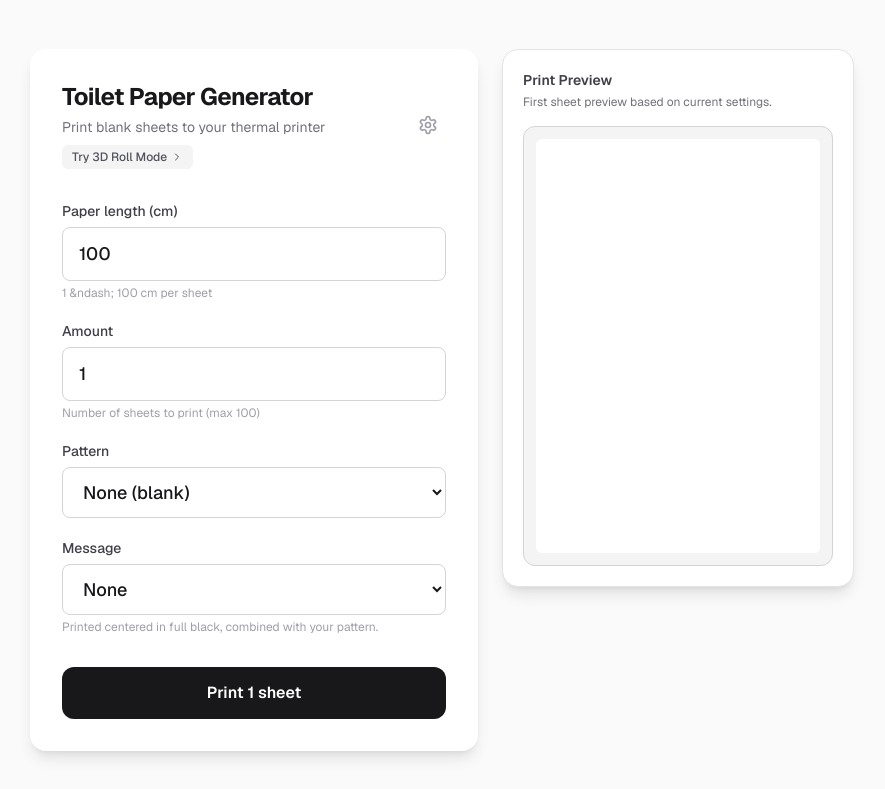
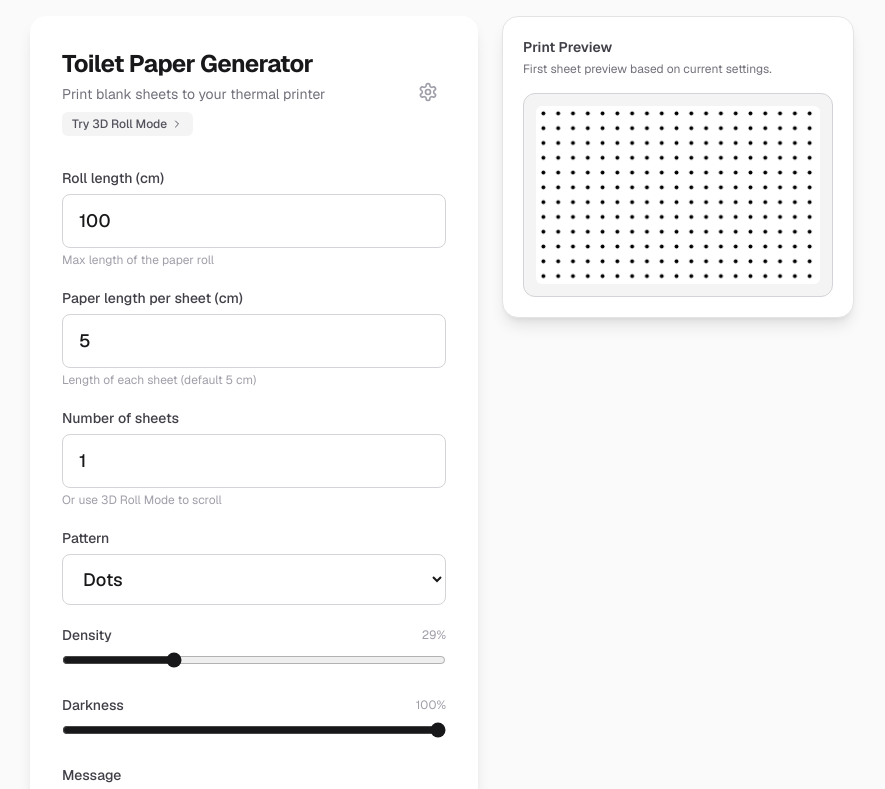
Before and after one commit to sanderdesnaijer/toilet-paper-generator, a Next.js app: page / in a window 1280 px wide. Shown: the top 789 px of the page, without its empty margins (198-1083 px from the left). Built offline with nearby package versions, Linux system fonts and the light colour scheme.

Commit message:
feat: show print sheets

```diff
--- a/src/app/page.tsx
+++ b/src/app/page.tsx
@@ -3,7 +3,6 @@
 import { useState, useTransition } from "react";
 import Link from "next/link";
 import { useSettings } from "@/contexts/SettingsContext";
-import { MAX_LENGTH_CM, MIN_LENGTH_CM } from "@/constants";
 import {
   printToiletPaper,
   type MessageType,
@@ -13,11 +12,10 @@ import { PrintPreview } from "@/components/PrintPreview";
 
 export default function Home() {
   const { settings, updateSettings } = useSettings();
-  const [lengthCm, setLengthCm] = useState("100");
   const [amount, setAmount] = useState("1");
-  const [pattern, setPattern] = useState<PatternType>("none");
+  const [pattern, setPattern] = useState<PatternType>("dots");
   const [messageType, setMessageType] = useState<MessageType>("none");
-  const [patternStrength, setPatternStrength] = useState(50);
+  const [patternStrength, setPatternStrength] = useState(29);
   const [patternDarkness, setPatternDarkness] = useState(100);
   const [showSettings, setShowSettings] = useState(false);
   const [isPrinting, startPrinting] = useTransition();
@@ -26,14 +24,15 @@ export default function Home() {
     message: string;
   } | null>(null);
 
-  const parsedLength = parseFloat(lengthCm);
+  const maxLengthCm = parseFloat(settings.rollLength) || 100;
+  const paperLengthCm = parseFloat(settings.paperLength) || 5;
   const parsedAmount = parseInt(amount, 10);
 
   function handlePrint() {
     setResult(null);
     startPrinting(async () => {
       const res = await printToiletPaper(
-        parsedLength,
+        paperLengthCm,
         parsedAmount,
         settings,
         pattern,
@@ -151,22 +150,45 @@ export default function Home() {
           <div className="flex flex-col gap-5">
             <div>
               <label
-                htmlFor="length"
+                htmlFor="rollLength"
                 className="mb-1.5 block text-sm font-medium text-zinc-700 dark:text-zinc-300"
               >
-                Paper length (cm)
+                Roll length (cm)
               </label>
               <input
-                id="length"
+                id="rollLength"
                 type="text"
                 inputMode="decimal"
-                value={lengthCm}
-                onChange={(e) => setLengthCm(e.target.value)}
+                value={settings.rollLength}
+                onChange={(e) => updateSettings({ rollLength: e.target.value })}
+                placeholder="100"
+                className="w-full rounded-lg border border-zinc-300 bg-white px-4 py-3 text-lg font-medium text-zinc-900 placeholder-zinc-400 focus:border-zinc-500 focus:outline-none focus:ring-1 focus:ring-zinc-500 dark:border-zinc-600 dark:bg-zinc-800 dark:text-zinc-100 dark:placeholder-zinc-500"
+              />
+              <p className="mt-1 text-xs text-zinc-400">
+                Max length of the paper roll
+              </p>
+            </div>
+
+            <div>
+              <label
+                htmlFor="paperLength"
+                className="mb-1.5 block text-sm font-medium text-zinc-700 dark:text-zinc-300"
+              >
+                Paper length per sheet (cm)
+              </label>
+              <input
+                id="paperLength"
+                type="text"
+                inputMode="decimal"
+                value={settings.paperLength}
+                onChange={(e) =>
+                  updateSettings({ paperLength: e.target.value })
+                }
                 placeholder="5"
                 className="w-full rounded-lg border border-zinc-300 bg-white px-4 py-3 text-lg font-medium text-zinc-900 placeholder-zinc-400 focus:border-zinc-500 focus:outline-none focus:ring-1 focus:ring-zinc-500 dark:border-zinc-600 dark:bg-zinc-800 dark:text-zinc-100 dark:placeholder-zinc-500"
               />
               <p className="mt-1 text-xs text-zinc-400">
-                {`${MIN_LENGTH_CM} &ndash; ${MAX_LENGTH_CM} cm per sheet`}
+                Length of each sheet (default 5 cm)
               </p>
             </div>
 
@@ -175,7 +197,7 @@ export default function Home() {
                 htmlFor="amount"
                 className="mb-1.5 block text-sm font-medium text-zinc-700 dark:text-zinc-300"
               >
-                Amount
+                Number of sheets
               </label>
               <input
                 id="amount"
@@ -187,7 +209,7 @@ export default function Home() {
                 className="w-full rounded-lg border border-zinc-300 bg-white px-4 py-3 text-lg font-medium text-zinc-900 placeholder-zinc-400 focus:border-zinc-500 focus:outline-none focus:ring-1 focus:ring-zinc-500 dark:border-zinc-600 dark:bg-zinc-800 dark:text-zinc-100 dark:placeholder-zinc-500"
               />
               <p className="mt-1 text-xs text-zinc-400">
-                Number of sheets to print (max 100)
+                Or use 3D Roll Mode to scroll
               </p>
             </div>
 
@@ -288,7 +310,7 @@ export default function Home() {
           {/* Print Button */}
           <button
             onClick={handlePrint}
-            disabled={isPrinting || !(parsedLength > 0) || !(parsedAmount > 0)}
+            disabled={isPrinting || !(maxLengthCm > 0) || !(parsedAmount > 0)}
             className="w-full rounded-xl bg-zinc-900 px-6 py-3.5 text-base font-semibold text-white transition-all hover:bg-zinc-800 active:scale-[0.98] disabled:cursor-not-allowed disabled:opacity-50 dark:bg-zinc-100 dark:text-zinc-900 dark:hover:bg-zinc-200"
           >
             {isPrinting ? (
@@ -334,7 +356,7 @@ export default function Home() {
         </main>
 
         <PrintPreview
-          lengthCm={parsedLength}
+          lengthCm={paperLengthCm}
           amount={parsedAmount}
           pattern={pattern}
           patternStrength={patternStrength}
--- a/src/app/roll/page.tsx
+++ b/src/app/roll/page.tsx
@@ -9,16 +9,14 @@ import {
   type PatternType,
 } from "../actions";
 import { ToiletRoll } from "@/components/ToiletRoll";
-import { MAX_LENGTH_CM } from "@/constants";
 
 export default function RollPage() {
   const { settings, updateSettings } = useSettings();
   const [lengthCm, setLengthCm] = useState(0);
-  const [manualLength, setManualLength] = useState("0");
-  const [amount, setAmount] = useState("1");
-  const [pattern, setPattern] = useState<PatternType>("none");
+  const [sheetCount, setSheetCount] = useState(0);
+  const [pattern, setPattern] = useState<PatternType>("dots");
   const [messageType, setMessageType] = useState<MessageType>("none");
-  const [patternStrength, setPatternStrength] = useState(50);
+  const [patternStrength, setPatternStrength] = useState(29);
   const [patternDarkness, setPatternDarkness] = useState(100);
   const [showSettings, setShowSettings] = useState(false);
   const [isPrinting, startPrinting] = useTransition();
@@ -27,34 +25,23 @@ export default function RollPage() {
     message: string;
   } | null>(null);
 
-  // Sync from 3D roll → manual input
-  const [externalLength, setExternalLength] = useState<number | undefined>(
-    undefined,
-  );
+  const maxLengthCm = parseFloat(settings.rollLength) || 100;
+  const paperLengthCm = parseFloat(settings.paperLength) || 5;
 
   const handleRollLengthChange = useCallback((newLength: number) => {
     setLengthCm(newLength);
-    setManualLength(newLength.toFixed(1));
   }, []);
 
-  // Sync from manual input → 3D roll
-  function handleManualLengthChange(value: string) {
-    setManualLength(value);
-    const parsed = parseFloat(value);
-    if (!isNaN(parsed) && parsed >= 0) {
-      setLengthCm(parsed);
-      setExternalLength(parsed);
-    }
-  }
-
-  const parsedAmount = parseInt(amount, 10);
+  const handleSheetCountChange = useCallback((count: number) => {
+    setSheetCount(count);
+  }, []);
 
   function handlePrint() {
     setResult(null);
     startPrinting(async () => {
       const res = await printToiletPaper(
         lengthCm,
-        parsedAmount,
+        sheetCount,
         settings,
         pattern,
         patternStrength,
@@ -131,9 +118,7 @@ export default function RollPage() {
                 id="printerIp"
                 type="text"
                 value={settings.printerIp}
-                onChange={(e) =>
-                  updateSettings({ printerIp: e.target.value })
-                }
+                onChange={(e) => updateSettings({ printerIp: e.target.value })}
                 placeholder="192.168.1.56"
                 className="w-full rounded-lg border border-zinc-300 bg-white px-3 py-2 text-sm text-zinc-900 placeholder-zinc-400 focus:border-zinc-500 focus:outline-none focus:ring-1 focus:ring-zinc-500 dark:border-zinc-600 dark:bg-zinc-700 dark:text-zinc-100 dark:placeholder-zinc-500"
               />
@@ -166,8 +151,9 @@ export default function RollPage() {
         <div className="w-full lg:flex-1">
           <ToiletRoll
             onLengthChange={handleRollLengthChange}
-            externalLength={externalLength}
-            maxLengthCm={MAX_LENGTH_CM}
+            onSheetCountChange={handleSheetCountChange}
+            maxLengthCm={maxLengthCm}
+            paperLengthCm={paperLengthCm}
             pattern={pattern}
             patternStrength={patternStrength}
             patternDarkness={patternDarkness}
@@ -176,47 +162,47 @@ export default function RollPage() {
 
         {/* Controls sidebar */}
         <aside className="flex w-full flex-col gap-5 rounded-2xl bg-white p-6 shadow-lg dark:bg-zinc-900 lg:w-80">
-          {/* Manual length override */}
+          {/* Roll length setting */}
           <div>
             <label
-              htmlFor="manualLength"
+              htmlFor="rollLength"
               className="mb-1.5 block text-sm font-medium text-zinc-700 dark:text-zinc-300"
             >
-              Paper length (cm)
+              Roll length (cm)
             </label>
             <input
-              id="manualLength"
+              id="rollLength"
               type="text"
               inputMode="decimal"
-              value={manualLength}
-              onChange={(e) => handleManualLengthChange(e.target.value)}
-              placeholder="0"
+              value={settings.rollLength}
+              onChange={(e) => updateSettings({ rollLength: e.target.value })}
+              placeholder="100"
               className="w-full rounded-lg border border-zinc-300 bg-white px-4 py-3 text-lg font-medium tabular-nums text-zinc-900 placeholder-zinc-400 focus:border-zinc-500 focus:outline-none focus:ring-1 focus:ring-zinc-500 dark:border-zinc-600 dark:bg-zinc-800 dark:text-zinc-100 dark:placeholder-zinc-500"
             />
             <p className="mt-1 text-xs text-zinc-400">
-              Drag the 3D roll or type manually
+              Max length of the paper roll
             </p>
           </div>
 
-          {/* Amount */}
+          {/* Paper length per sheet */}
           <div>
             <label
-              htmlFor="amount"
+              htmlFor="paperLength"
               className="mb-1.5 block text-sm font-medium text-zinc-700 dark:text-zinc-300"
             >
-              Amount
+              Paper length per sheet (cm)
             </label>
             <input
-              id="amount"
+              id="paperLength"
               type="text"
-              inputMode="numeric"
-              value={amount}
-              onChange={(e) => setAmount(e.target.value)}
-              placeholder="1"
-              className="w-full rounded-lg border border-zinc-300 bg-white px-4 py-3 text-lg font-medium text-zinc-900 placeholder-zinc-400 focus:border-zinc-500 focus:outline-none focus:ring-1 focus:ring-zinc-500 dark:border-zinc-600 dark:bg-zinc-800 dark:text-zinc-100 dark:placeholder-zinc-500"
+              inputMode="decimal"
+              value={settings.paperLength}
+              onChange={(e) => updateSettings({ paperLength: e.target.value })}
+              placeholder="5"
+              className="w-full rounded-lg border border-zinc-300 bg-white px-4 py-3 text-lg font-medium tabular-nums text-zinc-900 placeholder-zinc-400 focus:border-zinc-500 focus:outline-none focus:ring-1 focus:ring-zinc-500 dark:border-zinc-600 dark:bg-zinc-800 dark:text-zinc-100 dark:placeholder-zinc-500"
             />
             <p className="mt-1 text-xs text-zinc-400">
-              Number of sheets to print (max 100)
+              Scroll the roll to set the number of sheets
             </p>
           </div>
 
@@ -312,7 +298,7 @@ export default function RollPage() {
           {/* Print Button */}
           <button
             onClick={handlePrint}
-            disabled={isPrinting || lengthCm <= 0 || !(parsedAmount > 0)}
+            disabled={isPrinting || sheetCount <= 0}
             className="w-full rounded-xl bg-zinc-900 px-6 py-3.5 text-base font-semibold text-white transition-all hover:bg-zinc-800 active:scale-[0.98] disabled:cursor-not-allowed disabled:opacity-50 dark:bg-zinc-100 dark:text-zinc-900 dark:hover:bg-zinc-200"
           >
             {isPrinting ? (
@@ -338,8 +324,10 @@ export default function RollPage() {
                 </svg>
                 Printing...
               </span>
+            ) : sheetCount === 0 ? (
+              "Scroll the roll to print"
             ) : (
-              `Print ${parsedAmount || 0} sheet${parsedAmount !== 1 ? "s" : ""} (${lengthCm.toFixed(1)} cm)`
+              `Print ${sheetCount} sheet${sheetCount !== 1 ? "s" : ""}`
             )}
           </button>
 
--- a/src/components/ToiletRoll.tsx
+++ b/src/components/ToiletRoll.tsx
@@ -13,6 +13,7 @@ import {
 import type { RapierRigidBody } from "@react-three/rapier";
 import {
   MAX_LENGTH_CM,
+  DEFAULT_PAPER_LENGTH_CM,
   CORE_RADIUS,
   OUTER_RADIUS,
   ROLL_WIDTH,
@@ -447,11 +448,11 @@ type CameraState = {
 const ROLL_Y = 13;
 
 const INITIAL_CAMERA: CameraState = {
-  theta: Math.atan2(-25.8, -20.7),
-  phi: Math.acos(0.4 / Math.hypot(25.8, 0.4, 20.7)),
-  radius: Math.hypot(25.8, 0.4, 20.7),
+  theta: -3.8517,
+  phi: 0.9092,
+  radius: 46.33,
   targetX: 0,
-  targetY: (ROLL_Y + FLOOR_SURFACE_Y) / 2, // look between roll and floor
+  targetY: 4.79,
   targetZ: 0,
 };
 
@@ -461,6 +462,8 @@ function CameraController({
   cameraRef: React.RefObject<CameraState>;
 }) {
   const { camera } = useThree();
+
+  const lastLogRef = useRef(0);
 
   useFrame(() => {
     const s = cameraRef.current;
@@ -472,6 +475,15 @@ function CameraController({
 
     camera.position.set(x + s.targetX, y + s.targetY, z + s.targetZ);
     camera.lookAt(s.targetX, s.targetY, s.targetZ);
+
+    const now = Date.now();
+    if (now - lastLogRef.current > 2000) {
+      lastLogRef.current = now;
+      console.log(
+        `Camera position: (${camera.position.x.toFixed(2)}, ${camera.position.y.toFixed(2)}, ${camera.position.z.toFixed(2)})`,
+        `| CameraState: theta=${s.theta.toFixed(4)}, phi=${s.phi.toFixed(4)}, radius=${s.radius.toFixed(2)}, target=(${s.targetX.toFixed(2)}, ${s.targetY.toFixed(2)}, ${s.targetZ.toFixed(2)})`,
+      );
+    }
   });
 
   return null;
@@ -573,8 +585,8 @@ function Scene({
   dragRef,
   maxLengthCm,
   onUpdate,
-  pattern = "none",
-  patternStrength = 50,
+  pattern = "dots",
+  patternStrength = 29,
   patternDarkness = 100,
 }: {
   stateRef: React.RefObject<RollPhysicsState>;
@@ -660,14 +672,19 @@ function Scene({
 
     // ── Spawn/despawn cloth rows based on unrolled length ──
     const cloth = clothRef.current;
-    const targetRows = Math.max(1, Math.floor(s.unrolledLength / 1.0) + 1);
+    const targetRows = Math.min(
+      CLOTH_MAX_ACTIVE_ROWS,
+      Math.max(1, Math.floor(s.unrolledLength / 1.0) + 1),
+    );
 
     // Spawn rows
     while (cloth.rowCount < targetRows && s.unrolledLength > 0.5) {
+      const before = cloth.rowCount;
       cloth.spawnRow(
         { x: _exitLeft.x, y: _exitLeft.y, z: _exitLeft.z },
         { x: _exitRight.x, y: _exitRight.y, z: _exitRight.z },
       );
+      if (cloth.rowCount === before) break;
     }
 
     // Despawn rows when rolling back
@@ -745,8 +762,10 @@ function Scene({
 
 type ToiletRollProps = {
   onLengthChange: (lengthCm: number) => void;
+  onSheetCountChange?: (sheetCount: number) => void;
   externalLength?: number;
   maxLengthCm?: number;
+  paperLengthCm?: number;
   pattern?: PatternType;
   patternStrength?: number;
   patternDarkness?: number;
@@ -754,10 +773,12 @@ type ToiletRollProps = {
 
 export function ToiletRoll({
   onLengthChange,
+  onSheetCountChange,
   externalLength,
   maxLengthCm = MAX_LENGTH_CM,
-  pattern = "none",
-  patternStrength = 50,
+  paperLengthCm = DEFAULT_PAPER_LENGTH_CM,
+  pattern = "dots",
+  patternStrength = 29,
   patternDarkness = 100,
 }: ToiletRollProps) {
   const containerRef = useRef<HTMLDivElement>(null);
@@ -793,8 +814,13 @@ export function ToiletRoll({
     (state: RollPhysicsState) => {
       setRollState(state);
       onLengthChange(Math.round(state.unrolledLength * 10) / 10);
+      const sheets =
+        paperLengthCm > 0
+          ? Math.floor(state.unrolledLength / paperLengthCm)
+          : 0;
+      onSheetCountChange?.(sheets);
     },
-    [onLengthChange],
+    [onLengthChange, onSheetCountChange, paperLengthCm],
   );
 
   // Sync external length changes (from manual input)
@@ -876,6 +902,10 @@ export function ToiletRoll({
     return () => el.removeEventListener("wheel", handleWheel);
   }, []);
 
+  const sheetCount =
+    paperLengthCm > 0
+      ? Math.floor(rollState.unrolledLength / paperLengthCm)
+      : 0;
   const percentage = Math.round((rollState.unrolledLength / maxLengthCm) * 100);
 
   return (
@@ -922,11 +952,12 @@ export function ToiletRoll({
 
       {/* HUD overlay */}
       <div className="pointer-events-none absolute left-4 top-4 flex flex-col gap-1">
-        <div className="rounded-lg bg-black/60 px-3 py-1.5 text-lg font-bold tabular-nums text-white backdrop-blur-sm">
-          {rollState.unrolledLength.toFixed(1)} cm
+        <div className="rounded-lg bg-black/60 px-3 py-1.5 text-2xl font-bold tabular-nums text-white backdrop-blur-sm">
+          {sheetCount} sheet{sheetCount !== 1 ? "s" : ""}
         </div>
         <div className="rounded-lg bg-black/40 px-3 py-1 text-xs text-white/80 backdrop-blur-sm">
-          {percentage}% unrolled
+          {rollState.unrolledLength.toFixed(1)} cm &middot; {percentage}%
+          unrolled
         </div>
       </div>
 
--- a/src/constants.ts
+++ b/src/constants.ts
@@ -1,8 +1,11 @@
-/** Maximum paper length on the roll in cm */
+/** Maximum roll length in cm */
 export const MAX_LENGTH_CM = 100;
 
-/** Minimum paper length in cm */
+/** Minimum roll length in cm */
 export const MIN_LENGTH_CM = 1;
+
+/** Default paper (sheet) length in cm – every paperLength of unrolled paper = 1 sheet */
+export const DEFAULT_PAPER_LENGTH_CM = 5;
 
 // ─── Roll geometry ──────────────────────────────────────────────────
 export const CORE_RADIUS = 2.0;
--- a/src/contexts/SettingsContext.tsx
+++ b/src/contexts/SettingsContext.tsx
@@ -13,6 +13,8 @@ import {
 export type PrinterSettings = {
   printerIp: string;
   printerPort: string;
+  rollLength: string;
+  paperLength: string;
 };
 
 type SettingsContextType = {
@@ -25,6 +27,8 @@ const STORAGE_KEY = "toilet-paper-printer-settings";
 const DEFAULT_SETTINGS: PrinterSettings = {
   printerIp: "192.168.1.56",
   printerPort: "9100",
+  rollLength: "100",
+  paperLength: "5",
 };
 
 function loadSettings(): PrinterSettings {
```
